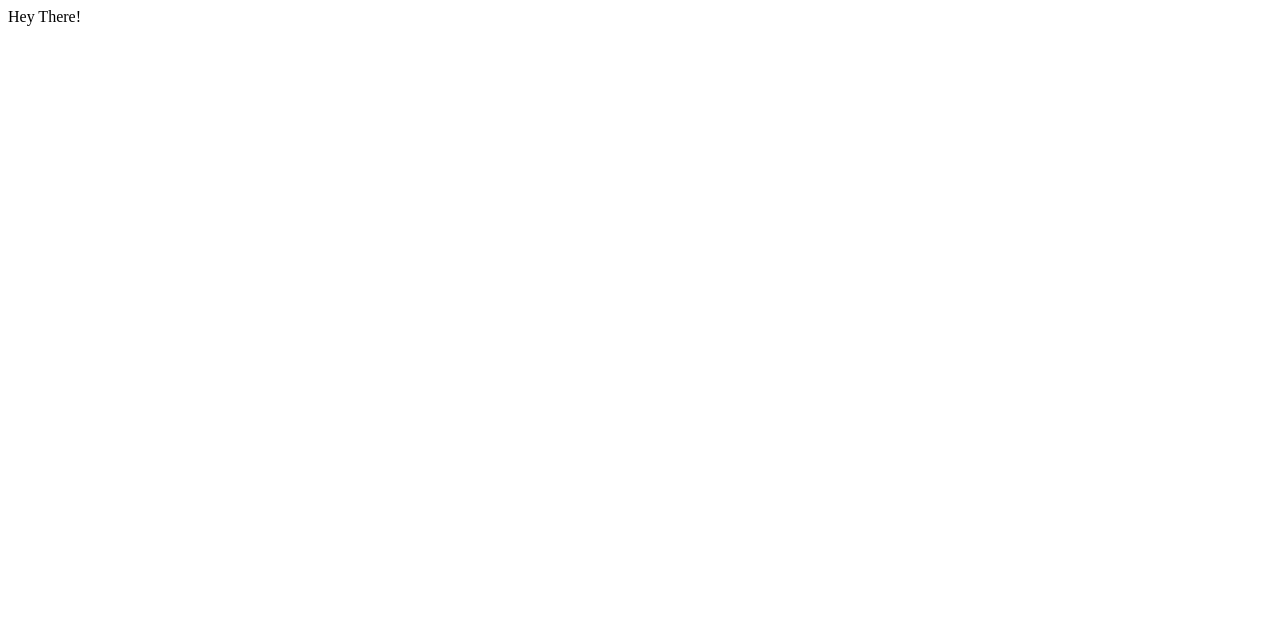
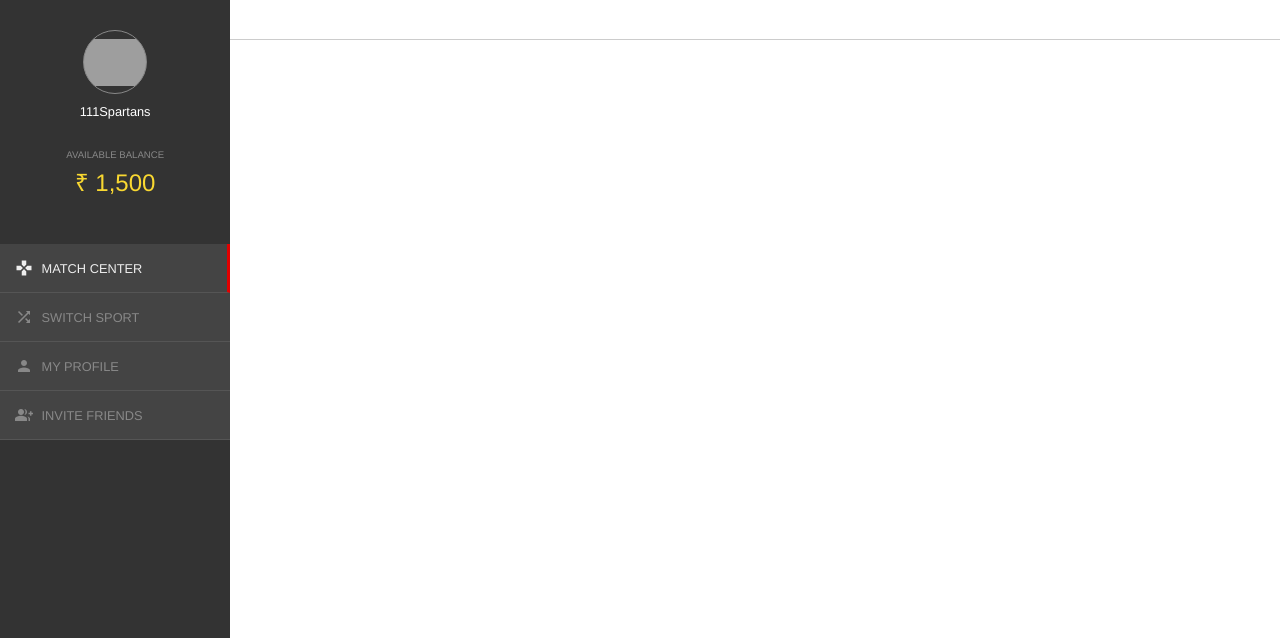
Before and after one commit to kolinitin/mywork, a plain HTML site: page matchcenter/index.html in a window 1280 px wide. Shown: the top 638 px of the page. Drawn offline with nearby package versions, Linux system fonts and the light colour scheme; grey boxes are pictures that could not be loaded.

Commit message:
matchcenter

```diff
--- /dev/null
+++ b/matchcenter/css/style.css
@@ -0,0 +1,142 @@
+@import url('https://fonts.googleapis.com/css?family=Arimo');
+
+html, body {
+  height: 100%;
+}
+body {
+  font-family: 'Arimo', Arial, sans-serif;
+  font-size: 16px;
+  font-weight: 400;
+  margin: 0;
+}
+* {
+  box-sizing: border-box;
+}
+h1, h2, h3, h4, h5, p, ul, li {
+  margin: 0;
+  padding: 0;
+}
+ul, li {
+  list-style: none;
+}
+.material-icons.md-18 { font-size: 18px; }
+.material-icons.md-24 { font-size: 24px; }
+.material-icons.md-36 { font-size: 36px; }
+.material-icons.md-48 { font-size: 48px; }
+
+.container {
+  display: flex;
+  height: 100%;
+}
+.left_panel {
+  width: 18%;
+  background: #333;
+  display: flex;
+  justify-content: flex-start;
+  flex-direction: column;
+}
+.logo {
+  align-self: center;
+  display: flex;
+  flex-direction: column;
+  justify-content: flex-end;
+  align-content: center;
+  flex: 1;
+  width: 80%;
+  margin: 0 0 30px 0;
+  text-align: center;
+}
+.logo__img {
+  opacity: .3;
+  color: #fff;
+}
+.logo__img img {
+  width: 130px;
+}
+.logo__copyright {
+  font-size: .6em;
+  color: #666;
+  padding: 3px 0 0 0;
+}
+.avatar {
+  width: 100%;
+  margin: 30px 0 0 0;
+  color: #fff;
+  display: flex;
+  align-items: center;
+  flex-direction: column;
+}
+.avatar__icon {
+  width: 64px;
+  height: 64px;
+  border-radius: 50%;
+  background: #eee;
+  background: url('https://uinames.com/api/photos/male/33.jpg') no-repeat center center;
+  background-size: contain;
+  border: 1px solid #888;
+}
+.avatar__name {
+  align-self: center;
+  text-align: center;
+  width: 80%;
+  font-size: .8em;
+  margin: 10px 0 0 0;
+  overflow:hidden;
+  white-space:nowrap;
+  text-overflow: ellipsis;
+}
+.available_balance {
+  margin: 30px 0 0 0;
+  text-align: center;
+  cursor: pointer;
+}
+.available_balance__title {
+  font-size: .6em;
+  color: #888;
+  padding: 0 0 5px 0;
+}
+.available_balance__amount {
+  font-size: 1.5em;
+  color: #f9d831;
+}
+.available_balance__action {
+  font-size: .6em;
+  color: #82b1ff;
+  padding: 5px 0 0 0;
+  opacity: 0;
+  transition: opacity .3s ease;
+}
+.available_balance:hover .available_balance__action {
+  opacity: 1;
+}
+.left_nav {
+  margin: 30px 0 0 0;
+  background: #444;
+}
+.left_nav li {
+  font-size: .8em;
+  color: #888;
+  padding: 15px;
+  border-bottom: 1px solid #555;
+  cursor: pointer;
+  transition: color .3s ease;
+}
+.left_nav li.active {
+  color: #eee;
+  border-right: 3px solid #e10000;
+}
+.left_nav li:hover {
+  color: #eee;
+}
+.left_nav i {
+  vertical-align: -4px;
+  padding: 0 5px 0 0;
+}
+
+.right_panel {
+  width: 82%;
+}
+.top_nav {
+  height: 40px;
+  border-bottom: 1px solid #ccc;
+}
--- a/matchcenter/index.html
+++ b/matchcenter/index.html
@@ -2,9 +2,53 @@
 <html>
   <head>
     <meta charset="utf-8">
-    <title></title>
+    <title>Match Center</title>
+    <link rel="stylesheet" href="css/style.css" type="text/css">
+    <link href="https://fonts.googleapis.com/icon?family=Material+Icons"
+      rel="stylesheet">
   </head>
   <body>
-    Hey There!
+    <div class="container">
+      <div class="left_panel">
+        <div class="avatar">
+          <div class="avatar__icon">
+          </div>
+          <div class="avatar__name">
+            111Spartans
+          </div>
+        </div>
+        <div class="available_balance">
+          <div class="available_balance__title">
+            AVAILABLE BALANCE
+          </div>
+          <div class="available_balance__amount">
+            &#8377; 1,500
+          </div>
+          <div class="available_balance__action">
+            ADD / WITHDRAW
+          </div>
+        </div>
+        <div class="left_nav">
+          <ul>
+            <li class="active"><i class="material-icons md-18">games</i> MATCH CENTER</li>
+            <li><i class="material-icons md-18">shuffle</i> SWITCH SPORT</li>
+            <li><i class="material-icons md-18">person</i> MY PROFILE</li>
+            <li><i class="material-icons md-18">group_add</i> INVITE FRIENDS</li>
+          </ul>
+        </div>
+        <div class="logo">
+          <div class="logo__img">
+            <img src="https://cdn1.dream11.com/images/mobile/logo_i@2x.png?v=11.25" alt="Dream11">
+          </div>
+          <div class="logo__copyright">
+            Copyright © Dream11 Inc. All rights reserved.
+          </div>
+        </div>
+      </div>
+      <div class="right_panel">
+        <div class="top_nav">
+        </div>
+      </div>
+    </div>
   </body>
 </html>
```
Also changed, not shown: 1 other file.
